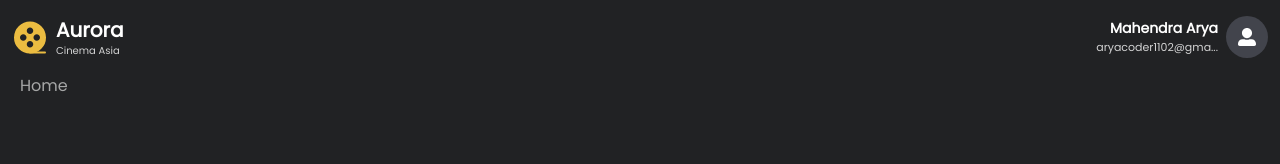
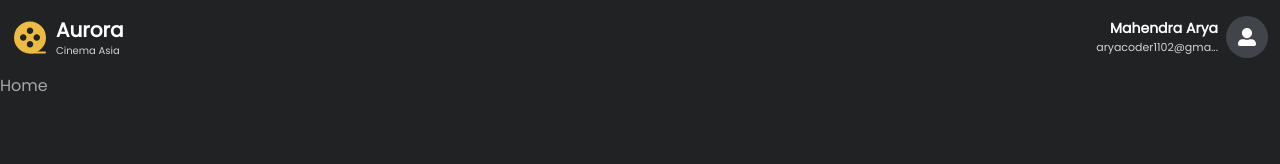
Before and after one commit to aryndraa/timedoor-academy-final-project, a Next.js app: page / in a window 1280 px wide. Shown: the top 164 px of the page. Built offline with nearby package versions, Linux system fonts and the light colour scheme.

Commit message:
dekstop mx

```diff
--- a/app/layout.js
+++ b/app/layout.js
@@ -25,7 +25,7 @@ export default function RootLayout({ children }) {
       >
         <Header/>
 
-        <main className="flex flex-col  mx-5 text-text-200">
+        <main className="flex flex-col  mx-5 text-text-200 lg:max-w-7xl lg:mx-auto">
           {children}
         </main>
       </body>
```
